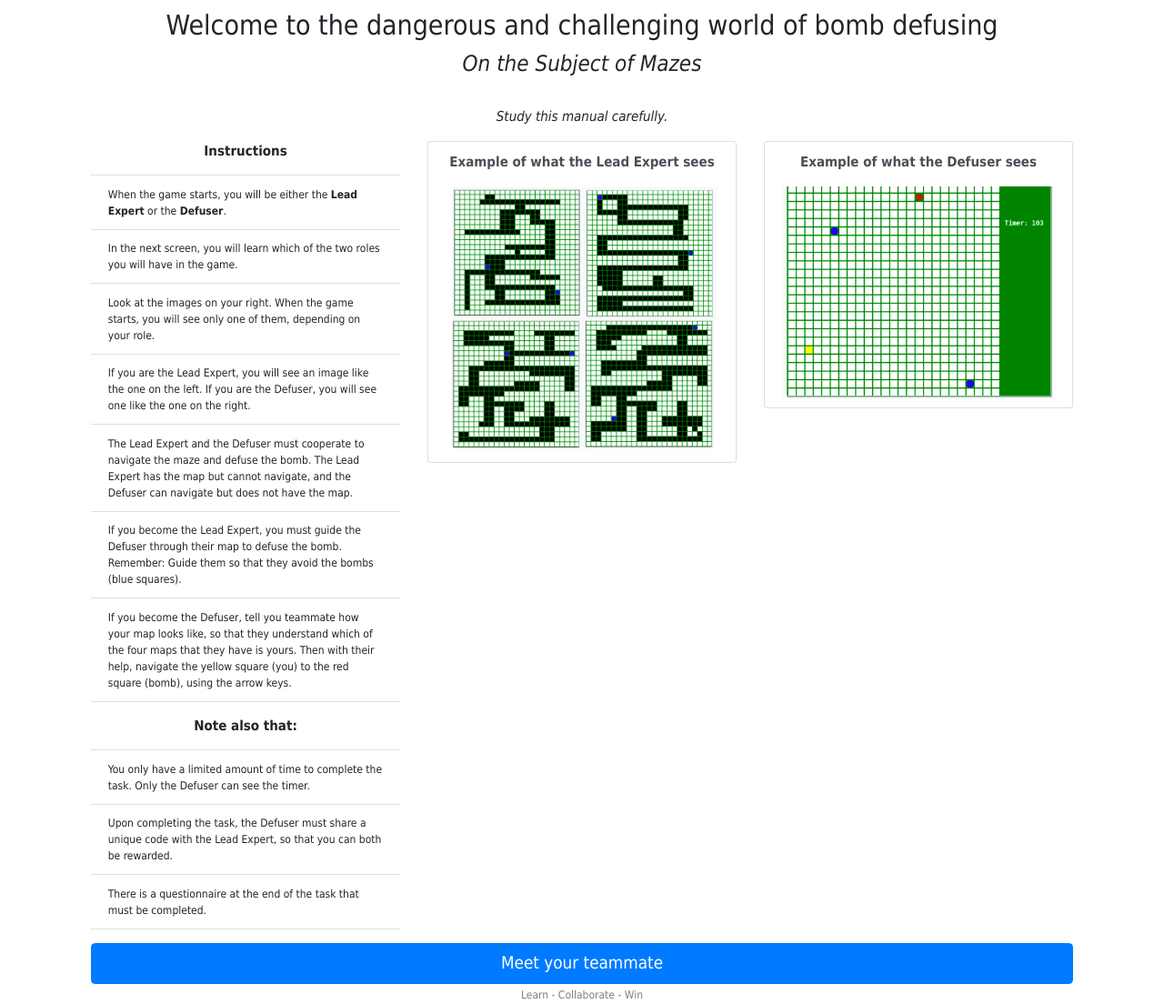
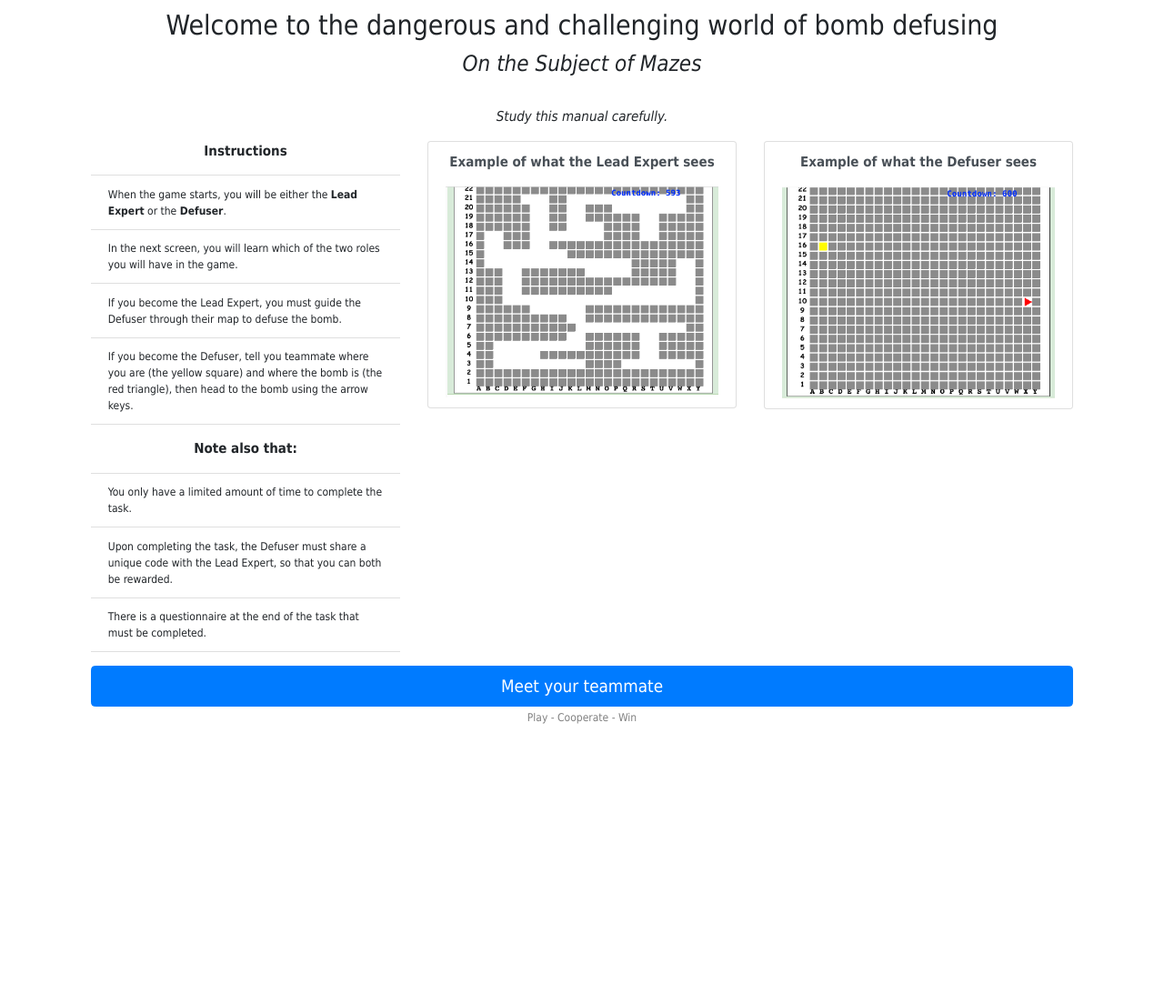
Before and after one commit to Fedilas/flask-amt, a Flask app: page / in a window 1280 px wide. Shown: the part 75-1179 px from the top of the page at 91% size. After the commit the page ends 871 px from the top, so only its background shows below. Run offline with Flask 2, Linux system fonts and the light colour scheme; the visitor is signed in with stand-in values (Sample User, id 1); data comes from the database, SQL or seed files in the repository; data that the repository does not hold is empty; some libraries are stand-ins or nearby versions.

Commit message:
major changes

```diff
--- a/app/templates/base.html
+++ b/app/templates/base.html
@@ -157,7 +157,7 @@ border-radius: 50px 15px;}
     {% block app_content %}{% endblock %}
 </div>
 <footer class="footer" style="text-align: center;">
-    <small style="color:grey;">Learn - Collaborate - Win</small>
+    <small style="color:grey;">Play - Cooperate - Win</small>
 </footer>
 {% endblock %}
 
--- a/app/templates/index.html
+++ b/app/templates/index.html
@@ -18,25 +18,14 @@
                 <li class="list-group-item">In the next screen, you will learn which of the two roles you will have in
                     the game.
                 </li>
-                <li class="list-group-item">Look at the images on your right. When the game starts, you will see only
-                    one of them, depending on your role.
 
-                </li>
-                <li class="list-group-item">If you are the Lead Expert, you will see an image like the one on the left.
-                    If you are the Defuser, you will see one like the one on the right.
-                </li>
-                <li class="list-group-item">The Lead Expert and the Defuser must cooperate to navigate the maze and
-                    defuse the bomb. The Lead Expert has the map but cannot navigate, and the Defuser can navigate but
-                    does not have the map.
 
-                </li>
                 <li class="list-group-item">If you become the Lead Expert, you must guide the Defuser through their map
-                    to defuse the bomb. Remember: Guide them so that they avoid the bombs (blue squares).
+                    to defuse the bomb.
                 </li>
                 <li class="list-group-item">
-                    If you become the Defuser, tell you teammate how your map looks like, so that they understand which
-                    of the four maps that they have is yours. Then with their help, navigate the yellow square (you) to
-                    the red square (bomb), using the arrow keys.
+                    If you become the Defuser, tell you teammate where you are (the yellow square) and where the bomb is
+                    (the red triangle), then head to the bomb using the arrow keys.
 
                 </li>
 
@@ -47,7 +36,7 @@
             <p>
             <ul class="list-group list-group-flush" style="text-align: left; font-size: 12px;">
                 <li class="list-group-item">
-                    You only have a limited amount of time to complete the task. Only the Defuser can see the timer.
+                    You only have a limited amount of time to complete the task.
                 </li>
                 <li class="list-group-item">
                     Upon completing the task, the Defuser must share a unique code with the Lead Expert, so that you can
@@ -65,7 +54,7 @@
             <div class="list-group-item list-group-item-action flex-column align-items-start "><p><strong>Example of
                 what
                 the Lead Expert sees</strong></p>
-                <img src="/static/leader_example.png" style="width: 100%; height: 200 px;"></div>
+                <img src="/static/example_lead_expert.png" style="width: 100%; height: 200 px;"></div>
 
 
         </div>
@@ -73,7 +62,7 @@
             <div class="list-group-item list-group-item-action flex-column align-items-start "><p><strong>Example of
                 what
                 the Defuser sees</strong></p>
-                <img src="/static/defuser_example.png" style="width: 100%; height: 200 px;"></div>
+                <img src="/static/example_defuser.png" style="width: 100%; height: 200 px;"></div>
 
 
         </div>
```
Also changed, not shown: app/templates/explore.html (+24 -18 lines), app/templates/user.html (+15 -15 lines), app/static/defuser.png (deleted), app/static/defuser_example.png (deleted), app/static/defuser_guide.png (deleted), app/static/example_defuser.png (added), app/static/example_lead_expert.png (added), app/static/lead_guide.png (deleted), app/static/leader.png (deleted), app/static/leader_example.png (deleted), app/static/loading.gif (deleted), 3 other files.
